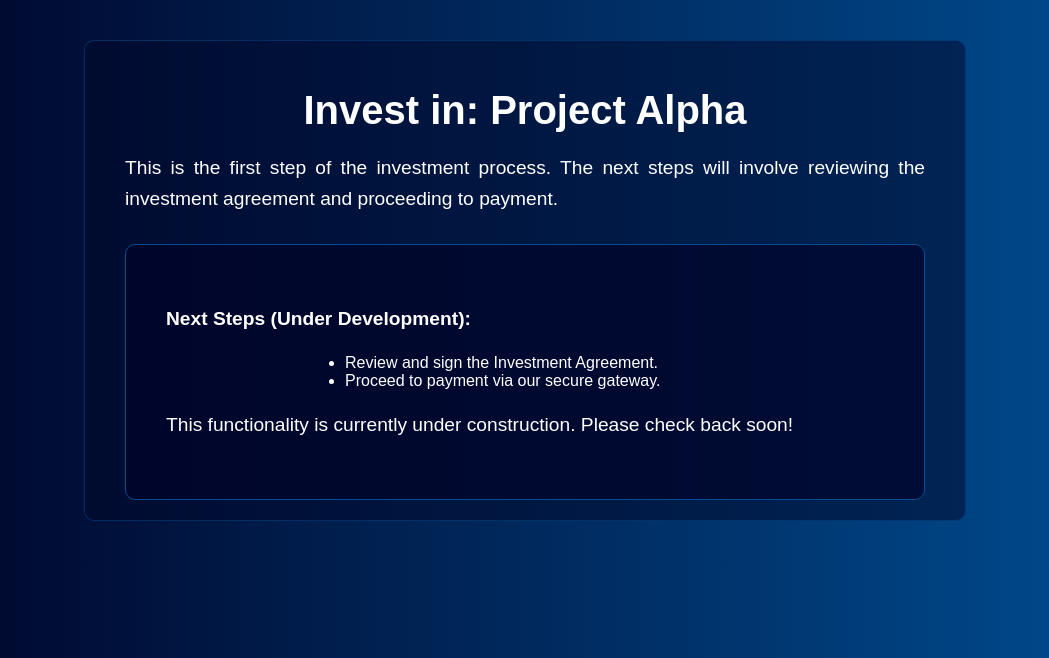
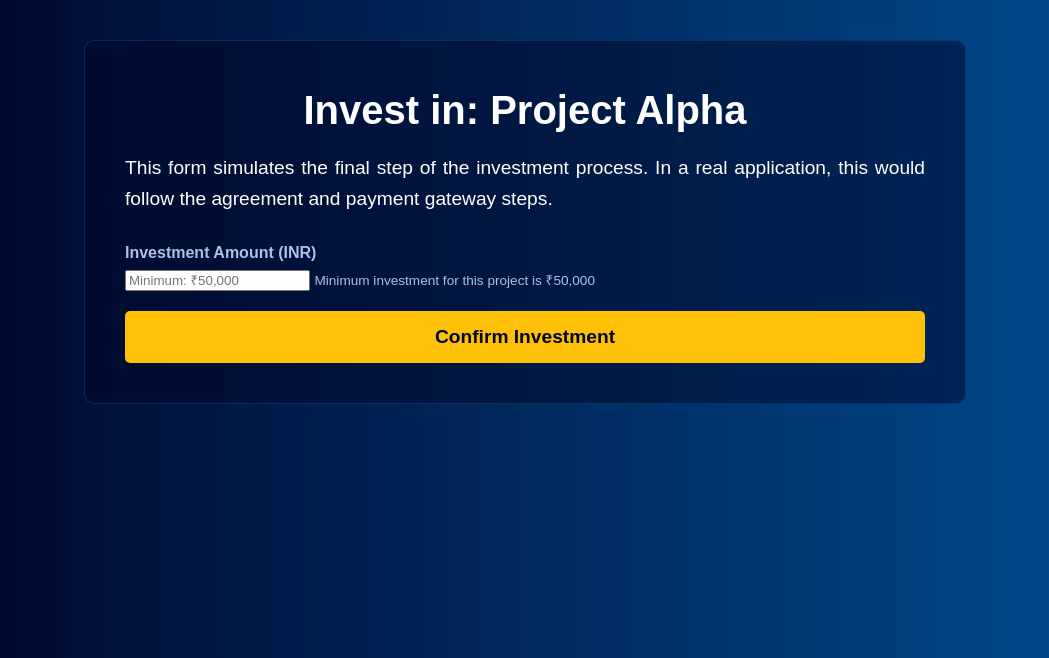
Before and after one commit to finkare/GENH, a PHP site: page /invest.php?project_id=1 in a window 1280 px wide. Shown: the part 142-800 px from the top of the page, without its empty margins (115-1164 px from the left). Run offline with PHP 8.4, Linux system fonts and the light colour scheme; the visitor is signed in with stand-in values (Sample User, id 1); data comes from the database, SQL or seed files in the repository; both versions use the stored data as it was after the commit.

Commit message:
feat: Implement 'My Investments' dashboard section
This commit introduces the "My Investments" feature on the user dashboard and a simulated investment creation flow. It also includes a fix for the dynamic navigation.

Key features implemented:
- A new `user_investments` table has been added to the database schema to track user investments.
- The `invest.php` page has been updated with a form to simulate investment creation, which inserts records into the new table.
- The `dashboard.php` page now fetches and displays a list of the logged-in user's investments.
- A bug was fixed in `includes/header.php` to ensure `session_start()` is called on all pages, making the dynamic login/logout navigation work globally.

```diff
--- a/includes/header.php
+++ b/includes/header.php
@@ -1,3 +1,4 @@
+<?php require_once __DIR__ . '/../config.php'; ?>
 <!DOCTYPE html>
 <html lang="en">
 <head>
--- a/invest.php
+++ b/invest.php
@@ -2,27 +2,20 @@
 require_once 'includes/database.php';
 
 // --- Authentication Check ---
-// If the user is not logged in, they cannot invest.
-// We redirect them to the login page. We can also pass a `redirect_url`
-// so the login page can send them back here after a successful login.
 if (!isset($_SESSION['user_id'])) {
-    // Get the current URL to use for the redirect
     $redirect_url = urlencode($_SERVER['REQUEST_URI']);
     header("Location: login.php?redirect_url={$redirect_url}");
     exit();
 }
 
-// Get the project ID from the URL query string.
+// --- Project Validation ---
 $project_id = filter_input(INPUT_GET, 'project_id', FILTER_VALIDATE_INT);
-
 if (!$project_id) {
-    // If no valid project ID is provided, redirect to the main investments page.
     header('Location: investments.php');
     exit();
 }
 
-// Fetch project details from the database to ensure it's a valid project.
-$stmt = $mysqli->prepare("SELECT title FROM projects WHERE id = ? AND is_active = TRUE");
+$stmt = $mysqli->prepare("SELECT id, title, min_investment FROM projects WHERE id = ? AND is_active = TRUE");
 $stmt->bind_param("i", $project_id);
 $stmt->execute();
 $result = $stmt->get_result();
@@ -30,9 +23,38 @@ $project = $result->fetch_assoc();
 $stmt->close();
 
 if (!$project) {
-    // If the project doesn't exist or isn't active, redirect away.
     header('Location: investments.php');
     exit();
+}
+
+$errors = [];
+$success_message = '';
+
+// --- Form Submission Logic: Simulate Investment ---
+if ($_SERVER['REQUEST_METHOD'] === 'POST') {
+    $investment_amount = filter_input(INPUT_POST, 'investment_amount', FILTER_VALIDATE_FLOAT);
+
+    // --- Validation ---
+    if ($investment_amount === false || $investment_amount <= 0) {
+        $errors[] = "Please enter a valid investment amount.";
+    } elseif ($investment_amount < $project['min_investment']) {
+        $errors[] = "Investment amount must be at least ₹" . number_format($project['min_investment']) . ".";
+    }
+
+    // --- If validation passes, insert the investment ---
+    if (empty($errors)) {
+        $user_id = $_SESSION['user_id'];
+        $insert_stmt = $mysqli->prepare("INSERT INTO user_investments (user_id, project_id, investment_amount) VALUES (?, ?, ?)");
+        $insert_stmt->bind_param("iid", $user_id, $project_id, $investment_amount);
+
+        if ($insert_stmt->execute()) {
+            $success_message = "Congratulations! Your investment of ₹" . number_format($investment_amount) . " in '" . htmlspecialchars($project['title']) . "' has been recorded successfully.";
+        } else {
+            $errors[] = "Database error: Could not record your investment. Please try again.";
+            // For debugging: error_log('Investment insert error: ' . $insert_stmt->error);
+        }
+        $insert_stmt->close();
+    }
 }
 
 ?>
@@ -41,16 +63,40 @@ if (!$project) {
 <main>
     <div class="content-wrapper">
         <h1>Invest in: <?php echo htmlspecialchars($project['title']); ?></h1>
-        <p>This is the first step of the investment process. The next steps will involve reviewing the investment agreement and proceeding to payment.</p>
+        <p>This form simulates the final step of the investment process. In a real application, this would follow the agreement and payment gateway steps.</p>
 
-        <div class="notice" style="margin-top: 30px;">
-            <p><strong>Next Steps (Under Development):</strong></p>
-            <ul style="text-align: left; max-width: 400px; margin: 15px auto;">
-                <li>Review and sign the Investment Agreement.</li>
-                <li>Proceed to payment via our secure gateway.</li>
-            </ul>
-            <p>This functionality is currently under construction. Please check back soon!</p>
-        </div>
+        <?php if (!empty($errors)): ?>
+            <div class="form-errors">
+                <strong>Please fix the following errors:</strong>
+                <ul>
+                    <?php foreach ($errors as $error): ?>
+                        <li><?php echo htmlspecialchars($error); ?></li>
+                    <?php endforeach; ?>
+                </ul>
+            </div>
+        <?php endif; ?>
+
+        <?php if ($success_message): ?>
+            <div class="form-success">
+                <p><?php echo htmlspecialchars($success_message); ?></p>
+                <p><a href="dashboard.php" class="btn-primary" style="text-decoration:none;display:inline-block;margin-top:10px;padding:10px 20px;">View My Dashboard</a></p>
+            </div>
+        <?php else: ?>
+            <form action="invest.php?project_id=<?php echo $project['id']; ?>" method="post" class="styled-form">
+                <div class="form-group">
+                    <label for="investment_amount">Investment Amount (INR)</label>
+                    <input type="number" id="investment_amount" name="investment_amount"
+                           min="<?php echo htmlspecialchars($project['min_investment']); ?>"
+                           step="1000"
+                           placeholder="Minimum: ₹<?php echo number_format($project['min_investment']); ?>"
+                           required>
+                    <small>Minimum investment for this project is ₹<?php echo number_format($project['min_investment']); ?></small>
+                </div>
+                <div class="form-group">
+                    <button type="submit" class="btn-primary">Confirm Investment</button>
+                </div>
+            </form>
+        <?php endif; ?>
     </div>
 </main>
 
```
Also changed, not shown: css/style.css (+50 -0 lines), dashboard.php (+48 -1 lines), schema.sql (+15 -0 lines).
